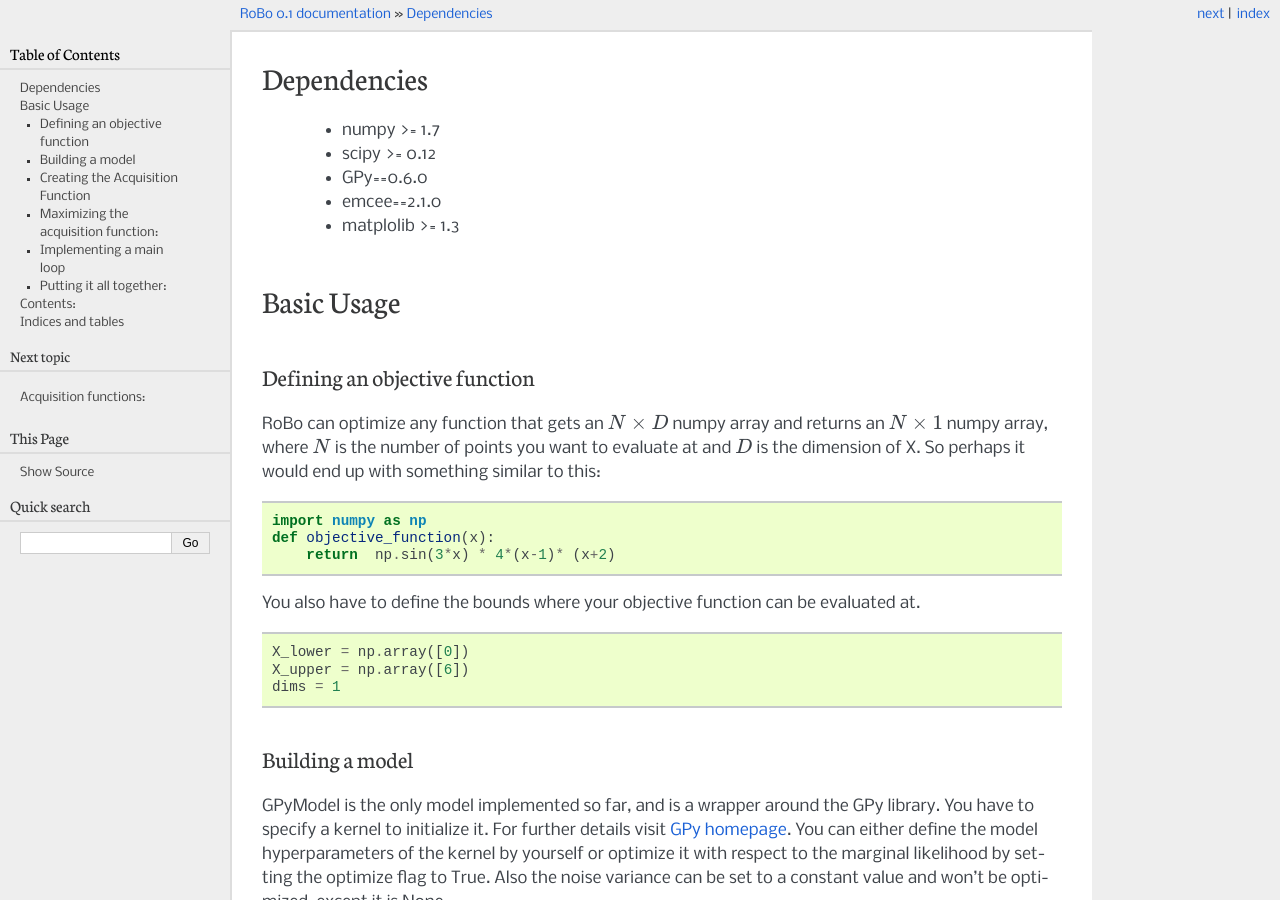
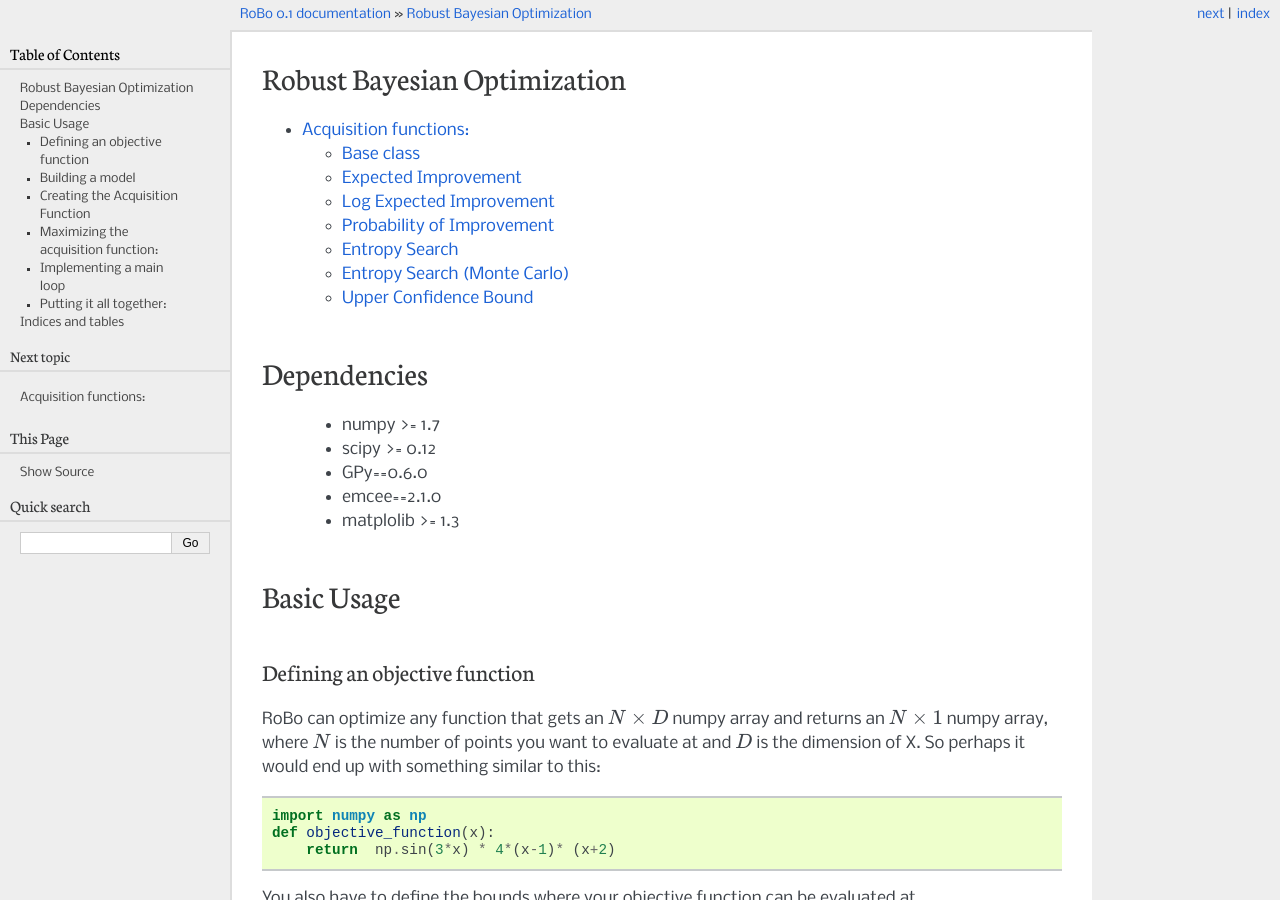
Before and after one commit to automl/RoBO, a Sphinx documentation site: the page built from docs/index.rst, in a window 1280 px wide and 900 px high. Built offline with Sphinx 7.4.7, drawn with Linux system fonts in a browser that asks for light colours; formulas are drawn with MathJax 3; some of the changed text lies outside the part shown.

Commit message:
update index.rst

```diff
--- a/docs/index.rst
+++ b/docs/index.rst
@@ -3,6 +3,14 @@
    You can adapt this file completely to your liking, but it should at least
    contain the root `toctree` directive.
 
+Robust Bayesian Optimization
+============================
+
+
+.. toctree::
+   :maxdepth: 2
+
+   acquisition_func
 
 Dependencies
 ============
```
Also changed, not shown: other parts of docs/index.rst (+0 -7 lines).
